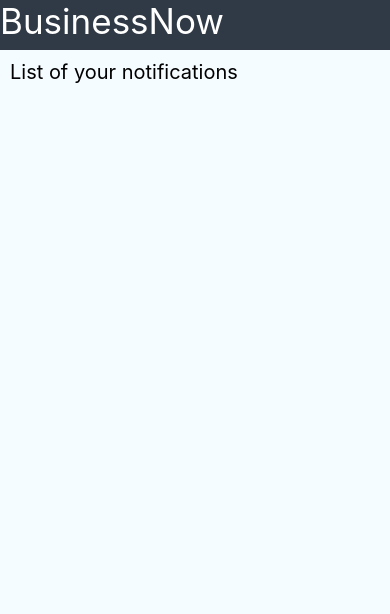
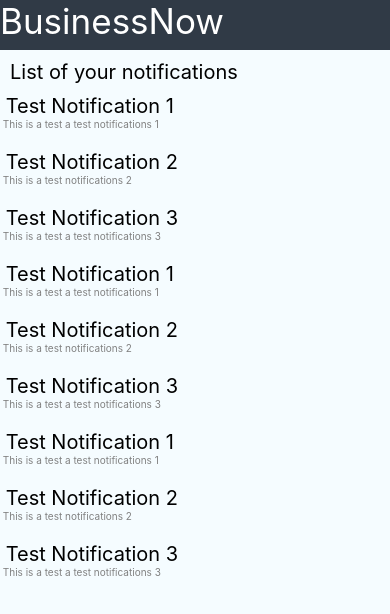
Before and after one commit to bnowdev/bnow-notifications-mobile, a React Native app: screen / in a window 390 px wide. Shown: the top 614 px of the page. Built offline with nearby package versions, Linux system fonts and the light colour scheme.

Commit message:
Added Sample Notification List

```diff
--- a/App.js
+++ /dev/null
@@ -1,82 +0,0 @@
-/**
- * Sample React Native App
- * https://github.com/facebook/react-native
- * @flow
- */
-
-import React, { Component } from "react";
-import { Platform, StyleSheet, Text, View } from "react-native";
-
-const instructions = Platform.select({
-  ios: "Press Cmd+R to reload,\n" + "Cmd+D or shake for dev menu",
-  android:
-    "Double tap R on your keyboard to reload,\n" +
-    "Shake or press menu button for dev menu"
-});
-
-export default class App extends Component {
-  constructor(props) {
-    super(props);
-    this.state = {
-      notifications: [
-        {
-          date: new Date(),
-          title: "Test Notification 1",
-          text: "This is a test a test notifications 1"
-        },
-        {
-          date: new Date(),
-          title: "Test Notification 2",
-          text: "This is a test notifications 2"
-        },
-        {
-          date: new Date(),
-          title: "Test Notification 3",
-          text: "This is a test a test notifications 3"
-        }
-      ]
-    };
-  }
-
-  render() {
-
-    let notifications = null;
-
-    return (
-      <View style={styles.container}>
-        <View style={styles.navBar}>
-          <Text style={styles.navBarText}>BusinessNow</Text>
-        </View>
-        <Text style={styles.welcome}>List of your notifications</Text>
-      </View>
-    );
-  }
-}
-
-const styles = StyleSheet.create({
-  container: {
-    flex: 1,
-    justifyContent: "flex-start",
-    alignItems: "flex-start",
-    backgroundColor: "#F5FCFF"
-  },
-  navBar: {
-    backgroundColor: "#303a46",
-    width: "100%",
-    height: 50
-  },
-  navBarText: {
-    color: "white",
-    fontSize: 35
-  },
-  welcome: {
-    fontSize: 20,
-    textAlign: "center",
-    margin: 10
-  },
-  instructions: {
-    textAlign: "center",
-    color: "#333333",
-    marginBottom: 5
-  }
-});
--- a/index.js
+++ b/index.js
@@ -1,4 +1,4 @@
 import { AppRegistry } from 'react-native';
-import App from './App';
+import App from './src/App';
 
 AppRegistry.registerComponent('BNOWMobilePush', () => App);
--- /dev/null
+++ b/src/App.js
@@ -0,0 +1,142 @@
+/**
+ * Sample React Native App
+ * https://github.com/facebook/react-native
+ * @flow
+ */
+
+import React, { Component } from "react";
+import { Platform, StyleSheet, Text, View, FlatList } from "react-native";
+
+const instructions = Platform.select({
+  ios: "Press Cmd+R to reload,\n" + "Cmd+D or shake for dev menu",
+  android:
+    "Double tap R on your keyboard to reload,\n" +
+    "Shake or press menu button for dev menu"
+});
+
+export default class App extends Component {
+  constructor(props) {
+    super(props);
+    this.state = {
+      notifications: [
+        {
+          date: new Date(),
+          title: "Test Notification 1",
+          text: "This is a test a test notifications 1",
+          key: 1
+        },
+        {
+          date: new Date(),
+          title: "Test Notification 2",
+          text: "This is a test notifications 2",
+          key: 2
+        },
+        {
+          date: new Date(),
+          title: "Test Notification 3",
+          text: "This is a test a test notifications 3",
+          key: 3
+        },
+        {
+          date: new Date(),
+          title: "Test Notification 1",
+          text: "This is a test a test notifications 1",
+          key: 4
+        },
+        {
+          date: new Date(),
+          title: "Test Notification 2",
+          text: "This is a test notifications 2",
+          key: 5
+        },
+        {
+          date: new Date(),
+          title: "Test Notification 3",
+          text: "This is a test a test notifications 3",
+          key: 6
+        },
+        {
+          date: new Date(),
+          title: "Test Notification 1",
+          text: "This is a test a test notifications 1",
+          key: 7
+        },
+        {
+          date: new Date(),
+          title: "Test Notification 2",
+          text: "This is a test notifications 2",
+          key: 8
+        },
+        {
+          date: new Date(),
+          title: "Test Notification 3",
+          text: "This is a test a test notifications 3",
+          key: 9
+        }
+      ]
+    };
+  }
+
+  render() {
+    let notifications = null;
+
+    return (
+      <View style={styles.container}>
+        <View style={styles.navBar}>
+          <Text style={styles.navBarText}>BusinessNow</Text>
+        </View>
+        <Text style={styles.welcome}>List of your notifications</Text>
+
+        <FlatList style={styles.notificationList}
+          data={this.state.notifications}
+          renderItem={({ item }) => (
+            <View  style={styles.notificationContainer}>
+              <Text style={styles.notificationTitle}> {item.title}</Text>
+              <Text style={styles.notificationText}> {item.text}</Text>
+            </View>
+          )}
+        />
+      </View>
+    );
+  }
+}
+
+const styles = StyleSheet.create({
+  container: {
+    flex: 1,
+    justifyContent: "flex-start",
+    alignItems: "flex-start",
+    backgroundColor: "#F5FCFF"
+  },
+  navBar: {
+    backgroundColor: "#303a46",
+    width: "100%",
+    height: 50
+  },
+  navBarText: {
+    color: "white",
+    fontSize: 35
+  },
+  welcome: {
+    fontSize: 20,
+    // textAlign: "center",
+    margin: 10
+  },
+  notificationList: {
+    width: "100%"
+  },
+  notificationContainer: {
+    flex: 1,
+    flexDirection: "column",
+    marginBottom: 20
+   },
+  notificationTitle: {
+    fontSize: 20,
+    color: "black",
+    flex: 1
+  },
+  notificationText: {
+    color: "grey",
+    fontSize: 10
+  }
+});
```
